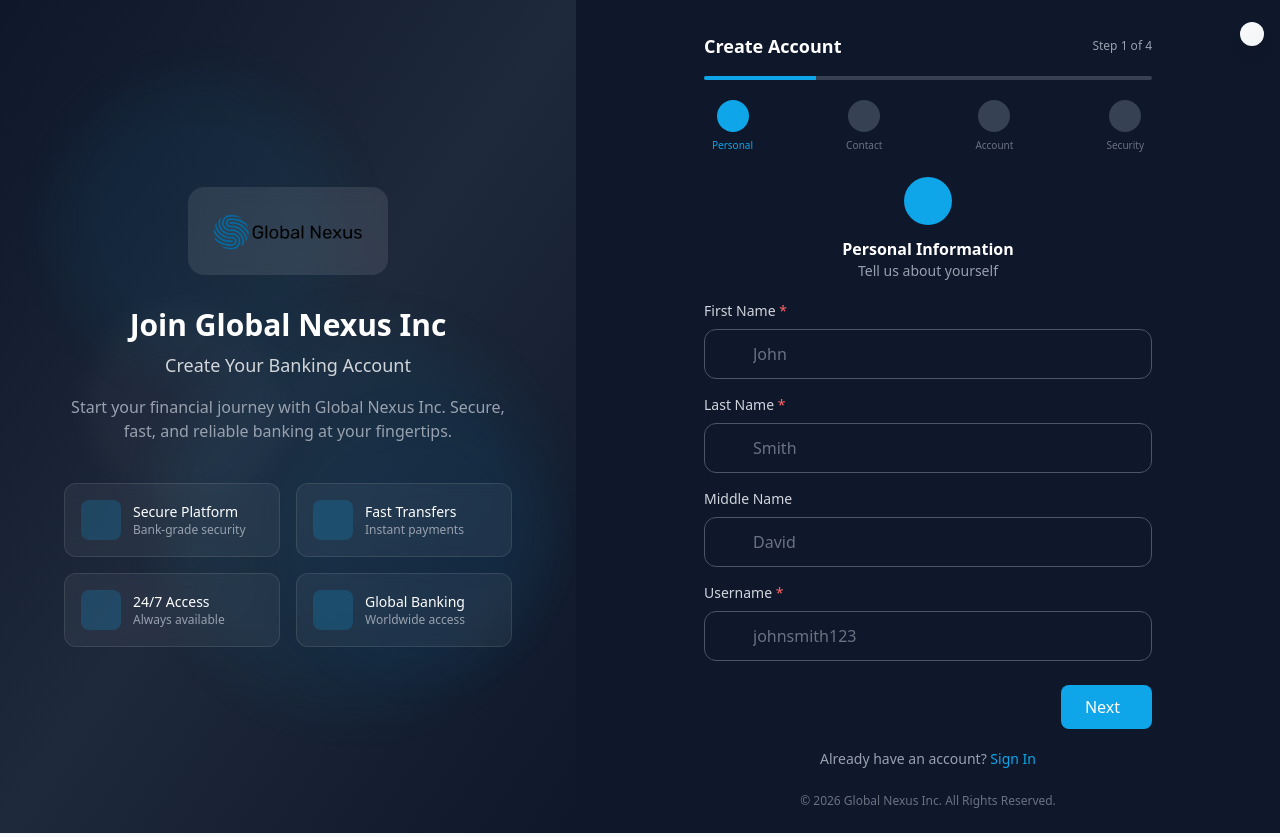
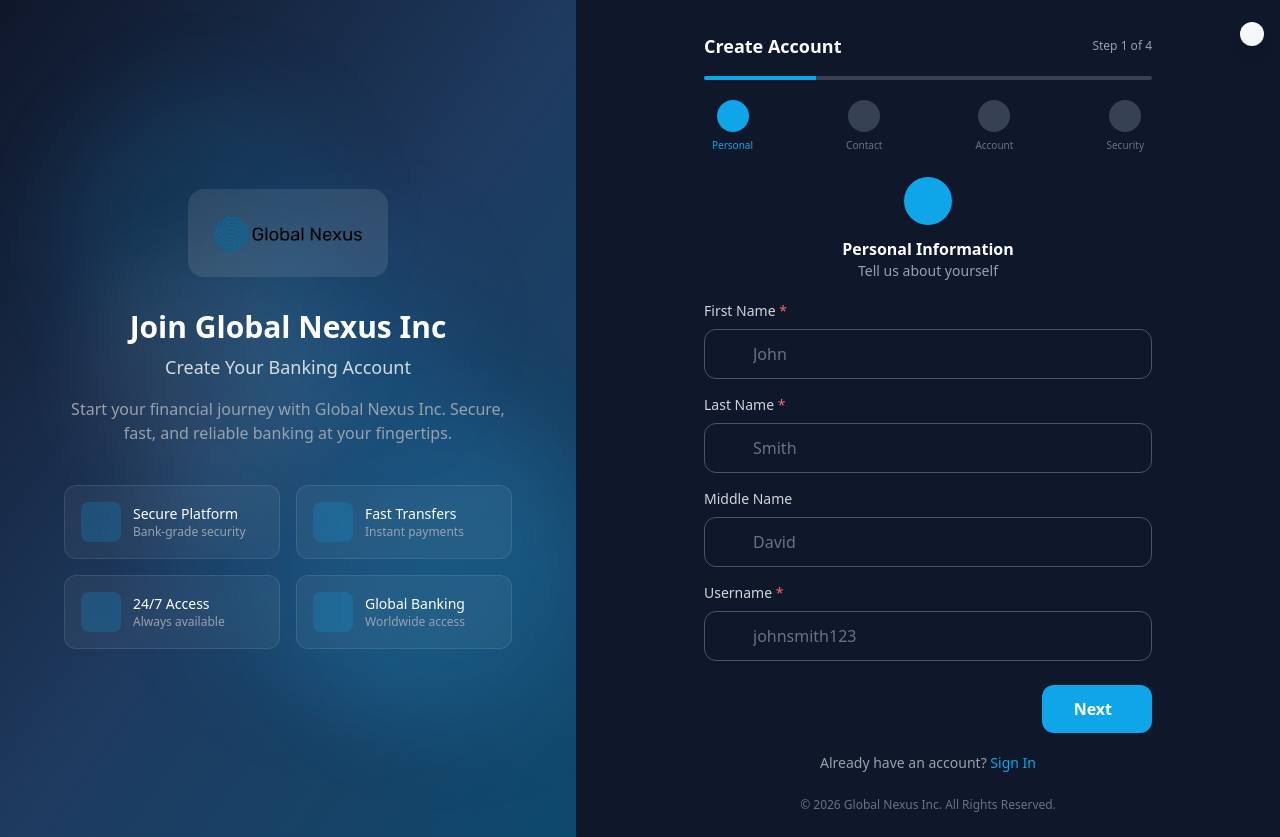
Before and after one commit to kipkiruigideon/globalnexusincorp, a Next.js app: page /register in a window 1280 px wide. Built offline with nearby package versions, Linux system fonts and the light colour scheme; some icons are missing.

Commit message:
Register: brighten left panel gradient, make floating circles visible, refine buttons

```diff
--- a/src/app/register/page.tsx
+++ b/src/app/register/page.tsx
@@ -122,13 +122,14 @@ export default function RegisterPage() {
       <DarkModeToggle />
 
       {/* Left Panel - Branding */}
-      <div className="hidden lg:flex lg:w-[45%] flex-col justify-center items-center p-12 bg-gradient-to-br from-[#0f172a] via-[#1e293b] to-[#0f172a] relative overflow-hidden">
+      <div className="hidden lg:flex lg:w-[45%] flex-col justify-center items-center p-12 bg-gradient-to-br from-[#0f172a] via-[#1e3a5f] to-[#0c4a6e] relative overflow-hidden">
         {/* Animated floating circles */}
         <div className="absolute inset-0 pointer-events-none">
-          <div className="absolute top-[10%] left-[10%] w-72 h-72 bg-[#0ea5e9]/5 rounded-full blur-xl animate-float-slow"></div>
-          <div className="absolute bottom-[15%] right-[5%] w-96 h-96 bg-[#0ea5e9]/5 rounded-full blur-xl animate-float-medium"></div>
-          <div className="absolute top-[50%] left-[50%] w-64 h-64 bg-[#0ea5e9]/3 rounded-full blur-xl animate-float-fast"></div>
-          <div className="absolute bottom-[40%] left-[15%] w-48 h-48 bg-white/3 rounded-full blur-lg animate-float-reverse"></div>
+          <div className="absolute top-[10%] left-[10%] w-72 h-72 bg-[#0ea5e9]/10 rounded-full blur-2xl animate-float-slow"></div>
+          <div className="absolute bottom-[15%] right-[5%] w-96 h-96 bg-[#0ea5e9]/10 rounded-full blur-2xl animate-float-medium"></div>
+          <div className="absolute top-[50%] left-[50%] w-80 h-80 bg-[#38bdf8]/10 rounded-full blur-2xl animate-float-fast"></div>
+          <div className="absolute bottom-[40%] left-[15%] w-64 h-64 bg-white/[0.07] rounded-full blur-2xl animate-float-reverse"></div>
+          <div className="absolute top-[25%] right-[20%] w-56 h-56 bg-[#0ea5e9]/[0.07] rounded-full blur-2xl animate-float-slow"></div>
         </div>
         {/* Logo */}
         <div className="mb-8 bg-white/10 backdrop-blur-sm rounded-2xl p-6 relative z-10 hover:scale-105 transition-transform duration-300">
@@ -614,7 +615,7 @@ export default function RegisterPage() {
                   <button
                     type="button"
                     onClick={handleNext}
-                    className="px-6 py-2.5 bg-[#0ea5e9] text-white font-medium rounded-lg hover:bg-[#0284c7] hover:shadow-lg hover:shadow-[#0ea5e9]/25 hover:scale-105 transition-all duration-200 flex items-center"
+                    className="px-8 py-3 bg-[#0ea5e9] text-white font-semibold rounded-xl hover:bg-[#0284c7] hover:shadow-lg hover:shadow-[#0ea5e9]/25 hover:scale-105 transition-all duration-200 flex items-center"
                   >
                     Next
                     <i className="fa-solid fa-chevron-right ml-2"></i>
@@ -623,7 +624,7 @@ export default function RegisterPage() {
                   <button
                     type="submit"
                     disabled={isLoading}
-                    className="px-6 py-2.5 bg-[#0ea5e9] text-white font-medium rounded-lg hover:bg-[#0284c7] hover:shadow-lg hover:shadow-[#0ea5e9]/25 hover:scale-105 transition-all duration-200 disabled:opacity-50 flex items-center"
+                    className="px-8 py-3 bg-[#0ea5e9] text-white font-semibold rounded-xl hover:bg-[#0284c7] hover:shadow-lg hover:shadow-[#0ea5e9]/25 hover:scale-105 transition-all duration-200 disabled:opacity-50 flex items-center"
                   >
                     {isLoading ? (
                       <>
```
